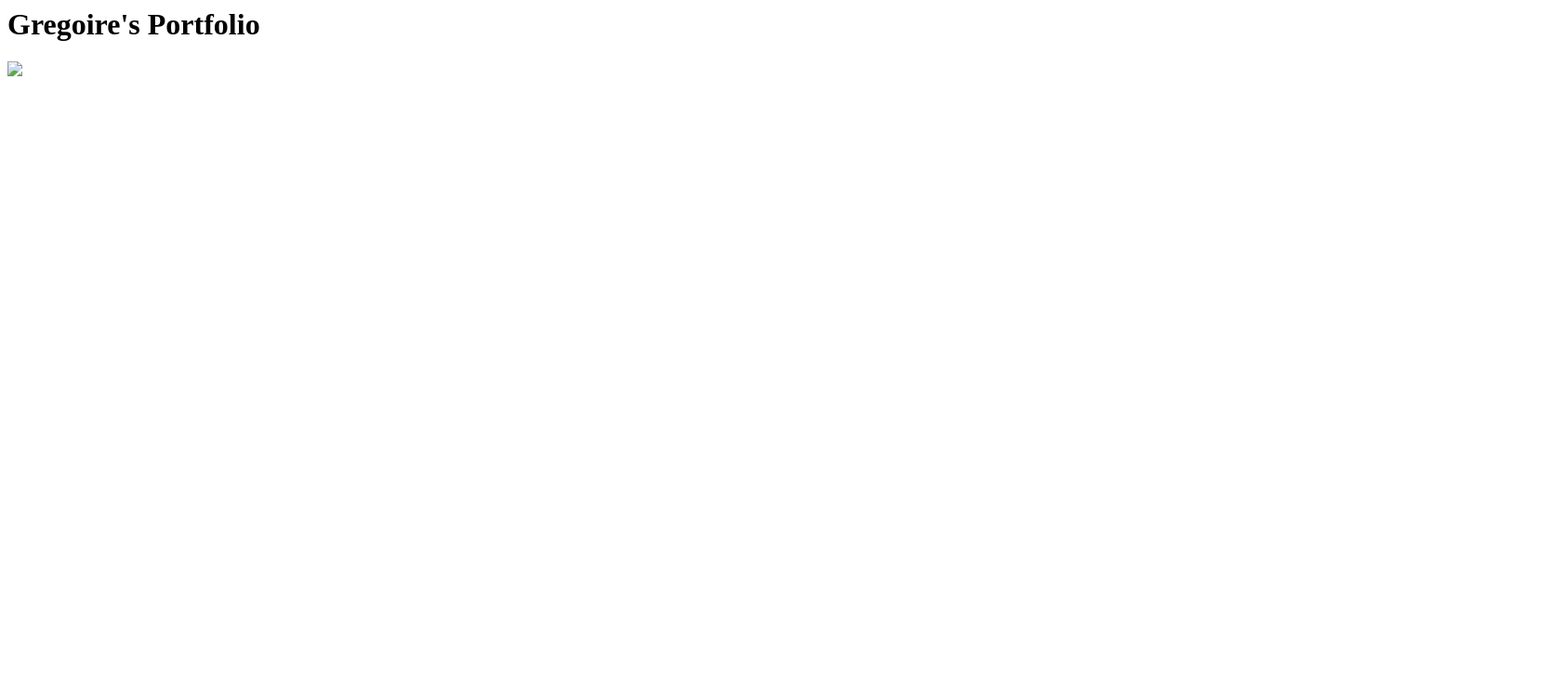
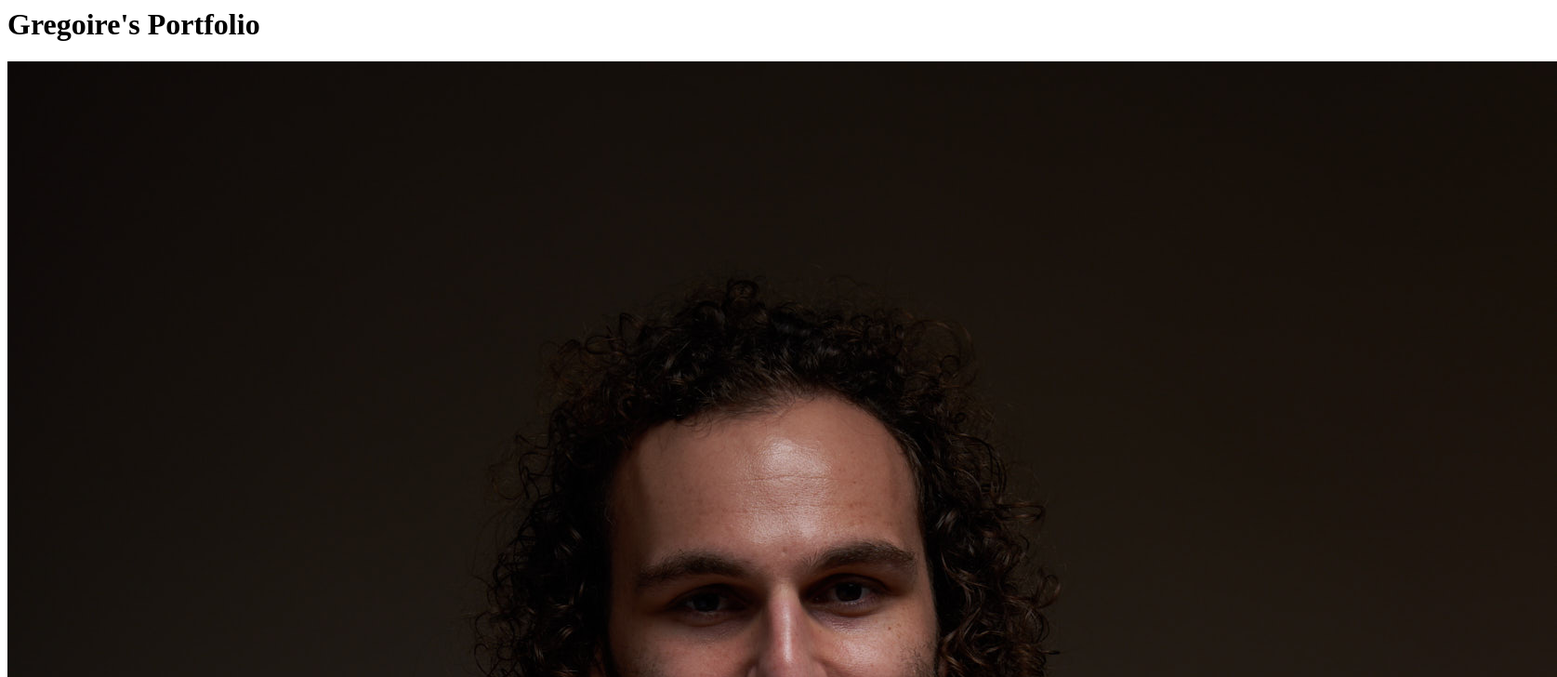
Before and after one commit to gregoirebarre/gregoirebarre.github.io, a plain HTML site: page index.html in a window 1280 px wide. Shown: the top 728 px of the page at 93% size, 1675 px wide, since content can reach past the window. Drawn offline with Linux system fonts and the light colour scheme.

Commit message:
Update index.html

```diff
--- a/index.html
+++ b/index.html
@@ -1,5 +1,5 @@
 <html>
     <h1> Gregoire's Portfolio
     </h1>
-    <img src="./Greg Barre-02.jpg"/>
+    <img src="./Greg-Barre.jpg"/>
     </html>
```
